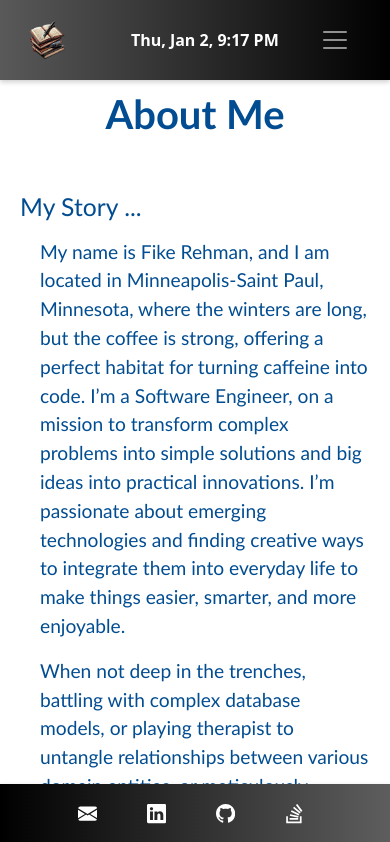
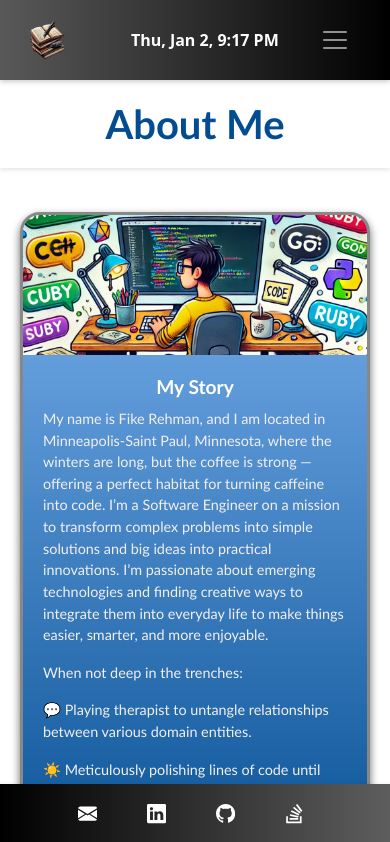
Before and after one commit to Fike-Rehman/foxtrotfolio, a React (Vite) app: page /foxtrotfolio/about in a window 390 px wide. Shown: the top 842 px of the page. Built offline with nearby package versions, Linux system fonts and the light colour scheme.

Commit message:
updates to About and Projects page to get a consistent look

```diff
--- /dev/null
+++ b/public/data/myStory.md
@@ -0,0 +1,15 @@
+
+My name is Fike Rehman, and I am located in Minneapolis-Saint Paul, Minnesota, where the winters are long, but the coffee is strong — offering a perfect habitat for turning caffeine into code. I’m a Software Engineer on a mission to transform complex problems into simple solutions and big ideas into practical innovations. I’m passionate about emerging technologies and finding creative ways to integrate them into everyday life to make things easier, smarter, and more enjoyable.
+
+When not deep in the trenches:
+
+
+💬 Playing therapist to untangle relationships between various domain entities.
+
+☀️ Meticulously polishing lines of code until they shine brighter than a developer’s dark mode.
+
+🛰️ Convincing my tiny microcontrollers like **ESP-32**, **Raspberry Pi's**, and **Arduinos** to do my bidding.
+
+🔧 Assembling PCs with the precision of a watchmaker.
+
+You’ll find me exploring the world 🌎. I love to travel and capture the beauty of our planet through my camera lens — whether it’s stunning landscapes or the fascinating wildlife that inhabit them 🐘.
--- a/src/Components/2About/About.css
+++ b/src/Components/2About/About.css
@@ -8,55 +8,96 @@
 }
 
 .about-header {
-    text-align: center;
-    font-weight: bold;
     padding: 2rem 0;
     font-size: 2.5rem;
+    font-weight: bold;
+    text-align: center;
+    box-shadow: 0 2px 4px rgba(0, 0, 0, 0.1);
+    flex: 0 0 auto;
 }
 
 .my-story-container {
     display: grid;
-    margin-left: 80px;
-    grid-template-columns: 3fr 2fr;
-    gap: 10px;
+    grid-template-columns: 1fr;
     align-items: center;
+    justify-items: center;
 }
 
-.my-story-content {
+.my-story-card {
+    width: 900px;
+    background: linear-gradient(180deg, #7cb2ef, #024d91);
+    border-radius: 20px;
+    border: #888 3px solid;
+    overflow-y: auto;
+    max-height: 800px;
+    height: 700px;
+    box-shadow: 0 4px 8px rgba(0, 0, 0, 0.6);
+    transition: transform 0.3s ease, box-shadow 0.3s ease;
+}
+
+.my-story-card:hover {
+    transform: scale(1.05);
+    box-shadow: 0 8px 16px rgba(0, 0, 0, 0.7);
+}
+
+.my-story-card img {
+    width: 100%;
+    height: 150px;
+    object-fit: cover;
+}
+
+.my-story-card .card-body {
+    padding: 20px;
     text-align: left;
+}
+
+.my-story-card .card-title {
+    text-align: center;
     font-size: 1.2rem;
+    font-weight: bold;
+    margin-bottom: 10px;
+    color: #fff;
+}
+
+.my-story-card .card-text {
+    font-size: 0.9rem;
+    color: #f3efef;
     line-height: 1.5;
 }
 
-.my-story-content p {
-    margin-left: 20px;
-}
+@media (max-width: 768px) {
 
-.my-story-graphic-container {
-    display: flex;
-    justify-content: center;
-    align-items: center;
-}
+    .about-page {
+        overflow-y: scroll;
+        max-height: 100%;
+    }
 
-.my-story-graphic {
-    max-width: 70%;
-    height: auto;
-}
-
-@media (max-width: 768px) {
     .about-header {
-        padding: 30px;
+        margin-top: 20px;
+        padding: 20px;
     }
 
     .my-story-container {
-        display: block;
-        height: auto;
+        grid-template-columns: 1fr;
+        margin-top: 20px;
         margin-left: 20px;
         margin-right: 20px;
-        margin-bottom: 50px;
+        margin-bottom: 60px;
     }
 
-    .my-story-graphic {
-        display: none;
+    .my-story-card {
+        width: 100%;
+
+    }
+
+    .my-story-card img {
+        height: auto;
+        width: 100%;
+        max-height: 140px;
+    }
+
+    .my-story-card:hover {
+        transform: none;
+        box-shadow: none;
     }
 }
--- a/src/Components/2About/About.tsx
+++ b/src/Components/2About/About.tsx
@@ -1,22 +1,37 @@
 import './About.css';
 import SEng from '../../assets/Images/SEng.webp';
+import Card from 'react-bootstrap/Card';
+import { useEffect, useState } from 'react';
+import ReactMarkdown from 'react-markdown';
 
 const About: React.FC = () => {
+
+    const myStoryFile = '/foxtrotfolio/data/myStory.md';
+
+    const [myStoryMarkdown, setMyStoryMarkdown] = useState('');
+
+    useEffect(() => {
+        fetch(myStoryFile)
+            .then(response => response.text())
+            .then(text => setMyStoryMarkdown(text));
+    }, []);
+
     return (
         <div className='about-page'>
             <h1 className='about-header'> About Me</h1>
             <div className='my-story-container'>
-                <div className='my-story-content'>
-                    <h2> My Story ... </h2>
-                    <p></p>
-                    <p> My name is Fike Rehman, and I am located in Minneapolis-Saint Paul, Minnesota, where the winters are long, but the coffee is strong, offering a perfect habitat for turning caffeine into code. I’m a Software Engineer, on a mission to transform complex problems into simple solutions and big ideas into practical innovations. I’m passionate about emerging technologies and finding creative ways to integrate them into everyday life to make things easier, smarter, and more enjoyable.
-                    </p>
-                    <p> When not deep in the trenches, battling with complex database models, or playing therapist to untangle relationships between various domain entities, or meticulously polishing lines of code until they shine brighter than a developer’s dark mode, or convincing my tiny microcontrollers like ESP-32, Raspberry Pi's and Arduinos to do my bidding, or assembling PCs with the precision of a watchmaker, you’ll find me exploring the world. I love to travel and capture the beauty of our planet through my camera lens — whether it’s stunning landscapes or the fascinating wildlife that inhabit them.
-                    </p>
-                </div>
-                <div className='my-story-graphic-container'>
-                    <img src={SEng} alt="Software Engineer" className='my-story-graphic' />
-                </div>
+                <Card className="my-story-card">
+                    <Card.Img
+                        variant="top"
+                        src={SEng}
+                        alt={"Software Engineer"}
+                        style={{ height: "200px", objectFit: "cover" }}
+                    />
+                    <Card.Body>
+                        <Card.Title>{"My Story"}</Card.Title>
+                        <Card.Text><ReactMarkdown>{myStoryMarkdown}</ReactMarkdown></Card.Text>
+                    </Card.Body>
+                </Card>
             </div>
         </div>
     );
--- a/src/Components/3Projects/Projects.css
+++ b/src/Components/3Projects/Projects.css
@@ -5,8 +5,6 @@
     margin-top: 60px;
     font-family: 'Gill Sans', 'Gill Sans MT', Calibri, 'Trebuchet MS', sans-serif;
     color: #024d91;
-    height: 100vh;
-    overflow: hidden;
 }
 
 /* Header Section */
@@ -30,9 +28,6 @@
     justify-content: center;
 }
 
-
-
-/* Other Details Section */
 .projects-other-details {
     background-color: #f1f1f1;
     padding: 2rem;
@@ -42,17 +37,18 @@
     margin-bottom: 60px;
 }
 
-/* Responsive Adjustments */
 @media (max-width: 768px) {
-    .projects-header {
-        padding: 1rem;
+
+    .projects-page {
+        overflow-y: scroll;
+        max-height: 100%;
     }
 
-    .projects-carousel {
-        max-height: 400px;
+    .projects-header {
+        margin-top: 20px;
     }
 
     .projects-other-details {
-        padding: 1rem;
+        padding: 20px;
     }
 }
--- a/src/Components/ProjectsCarousel/ProjectsCarousel.css
+++ b/src/Components/ProjectsCarousel/ProjectsCarousel.css
@@ -4,7 +4,6 @@
     align-items: center;
     padding: 20px;
     height: 100%;
-    background-color: #ffffff;
 }
 
 .carousel-card {
@@ -85,9 +84,16 @@
 
 
 @media (max-width: 768px) {
+
+    .carousel-card-container {
+        align-items: baseline;
+    }
+
     .carousel-card {
         width: 100%;
-        margin: 0 auto;
+        height: auto;
+        margin-top: 20px;
+        margin-bottom: 60px;
     }
 
     .carousel-card img {
@@ -95,4 +101,9 @@
         height: auto;
         max-height: 120px;
     }
+
+    .carousel-card:hover {
+        transform: none;
+        box-shadow: 0 8px 16px rgba(0, 0, 0, 0.3);
+    }
 }
```
